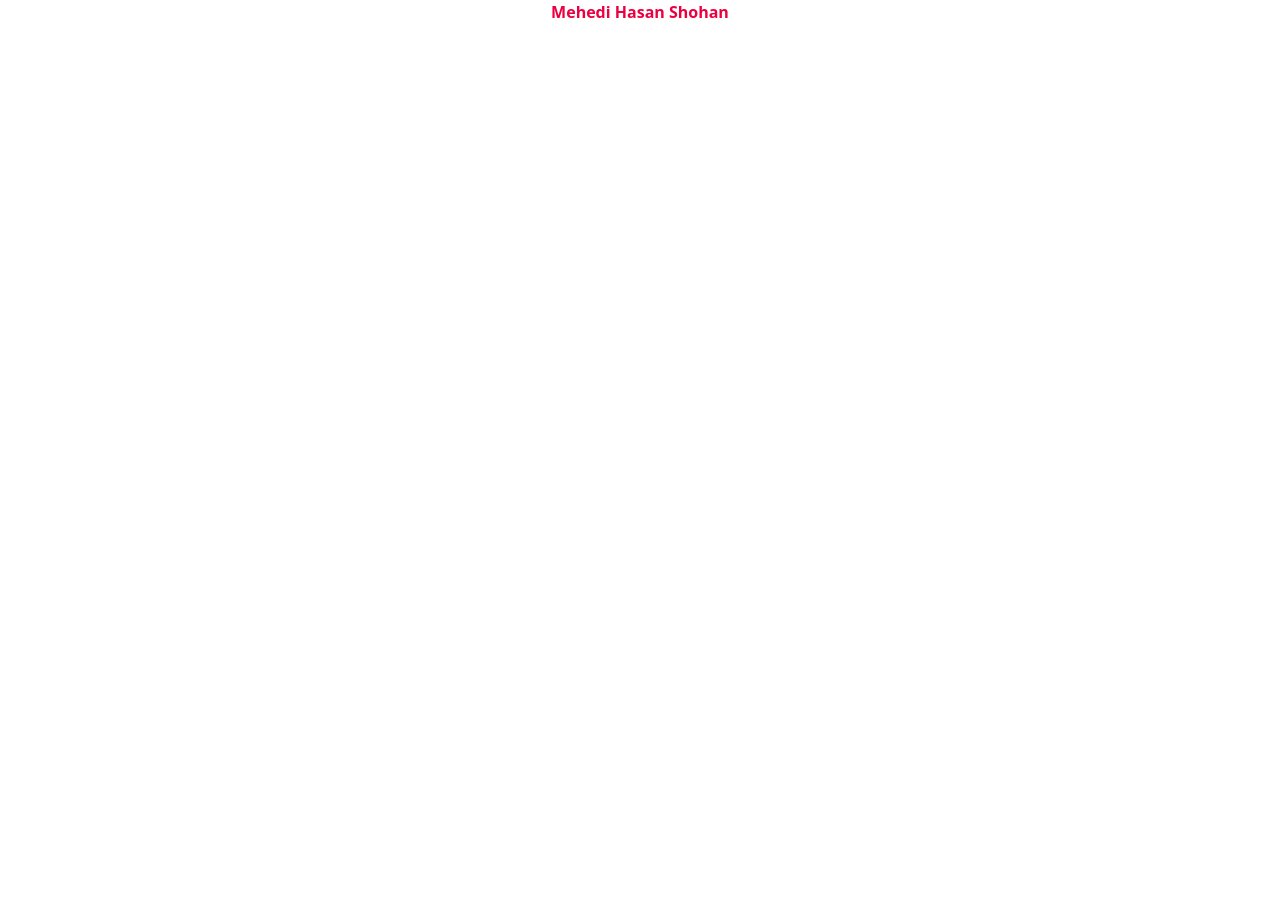
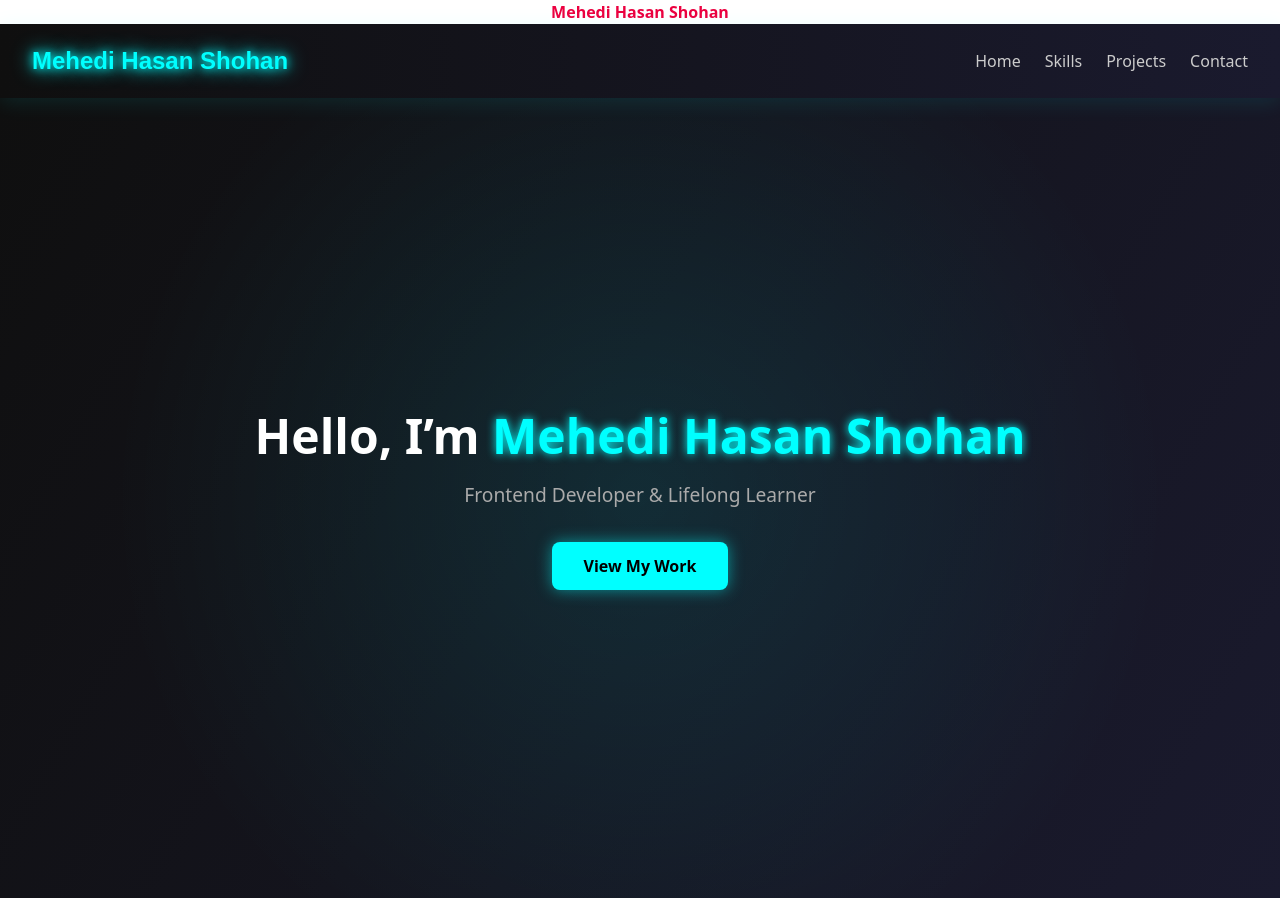
Before and after one commit to mehedihasanshohan/shohan-portfolio, a React (Vite) app: page / in a window 1280 px wide. Before the commit the page ends 800 px from the top, so only its background shows below. Built offline with nearby package versions, Linux system fonts and the light colour scheme.

Commit message:
navbar added

```diff
--- a/src/App.jsx
+++ b/src/App.jsx
@@ -1,10 +1,14 @@
 import './App.css'
+import Hero from './components/Hero/Hero'
+import Navbar from './components/Navbar/Navbar'
 
 function App() {
 
   return (
    <>
     <h2 className='text-rose-600 text-center font-extrabold'>Mehedi Hasan Shohan</h2>
+    <Navbar></Navbar>
+    <Hero></Hero>
    </>
   )
 }
--- /dev/null
+++ b/src/components/Hero/Hero.css
@@ -0,0 +1,65 @@
+/* src/components/Hero.css */
+
+.hero-container {
+  position: relative;
+  height: 100vh;
+  background: linear-gradient(120deg, #0f0f0f, #1a1a2e);
+  color: #ffffff;
+  display: flex;
+  align-items: center;
+  justify-content: center;
+  overflow: hidden;
+  text-align: center;
+  padding: 2rem;
+}
+
+.overlay {
+  position: absolute;
+  top: 0;
+  left: 0;
+  width: 100%;
+  height: 100%;
+  background: radial-gradient(circle at center, rgba(0, 255, 255, 0.1), transparent 70%);
+  z-index: 1;
+}
+
+.hero-content {
+  position: relative;
+  z-index: 2;
+  max-width: 800px;
+}
+
+.hero-content h1 {
+  font-size: 3rem;
+  font-weight: 700;
+  line-height: 1.2;
+}
+
+.hero-content .highlight {
+  color: #00ffff;
+  text-shadow: 0 0 10px #00ffff;
+}
+
+.tagline {
+  margin-top: 1rem;
+  font-size: 1.2rem;
+  color: #aaa;
+}
+
+.cta-button {
+  margin-top: 2rem;
+  padding: 0.75rem 2rem;
+  background: #00ffff;
+  border: none;
+  border-radius: 8px;
+  color: #000;
+  font-weight: bold;
+  cursor: pointer;
+  box-shadow: 0 0 15px #00ffff80;
+  transition: transform 0.3s ease;
+}
+
+.cta-button:hover {
+  transform: scale(1.05);
+  background: #00e6e6;
+}
--- /dev/null
+++ b/src/components/Hero/Hero.jsx
@@ -0,0 +1,17 @@
+// src/components/Hero.jsx
+import './Hero.css';
+
+const Hero = () => {
+  return (
+    <section className="hero-container">
+      <div className="overlay" />
+      <div className="hero-content">
+        <h1>Hello, I’m <span className="highlight">Mehedi Hasan Shohan</span></h1>
+        <p className="tagline">Frontend Developer & Lifelong Learner</p>
+        <button className="cta-button">View My Work</button>
+      </div>
+    </section>
+  );
+};
+
+export default Hero;
--- /dev/null
+++ b/src/components/Navbar/Navbar.css
@@ -0,0 +1,42 @@
+/* src/components/Navbar.css */
+.navbar {
+  display: flex;
+  justify-content: space-between;
+  align-items: center;
+  padding: 1.2rem 2rem;
+  background: linear-gradient(90deg, #0f0f0f, #1a1a2e);
+  position: sticky;
+  top: 0;
+  z-index: 10;
+  box-shadow: 0 4px 20px rgba(0, 255, 255, 0.1);
+  backdrop-filter: blur(10px);
+}
+
+
+.logo {
+  font-size: 1.5rem;
+  font-weight: 700;
+  color: #00ffff;
+  text-shadow: 0 0 10px #00ffff, 0 0 20px #00ffff;
+  font-family: 'Orbitron', sans-serif;
+}
+
+.nav-links {
+  display: flex;
+  gap: 1.5rem;
+  list-style: none;
+}
+
+.nav-links li a {
+  text-decoration: none;
+  color: #ccc;
+  font-weight: 500;
+  font-size: 1rem;
+  transition: all 0.3s ease;
+  position: relative;
+}
+
+.nav-links li a:hover {
+  color: #00ffff;
+  text-shadow: 0 0 10px #00ffff;
+}
--- /dev/null
+++ b/src/components/Navbar/Navbar.jsx
@@ -0,0 +1,18 @@
+// src/components/Navbar.jsx
+import './Navbar.css';
+
+const Navbar = () => {
+  return (
+    <nav className="navbar">
+      <h1 className="logo">Mehedi Hasan Shohan</h1>
+      <ul className="nav-links">
+        <li><a href="#home">Home</a></li>
+        <li><a href="#skills">Skills</a></li>
+        <li><a href="#projects">Projects</a></li>
+        <li><a href="#contact">Contact</a></li>
+      </ul>
+    </nav>
+  );
+};
+
+export default Navbar;
```
